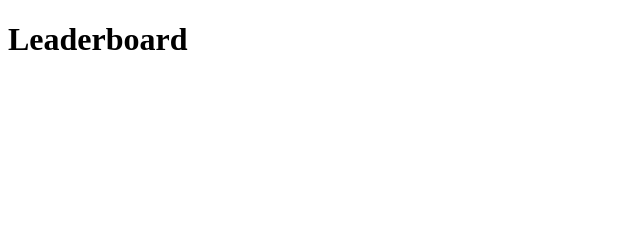
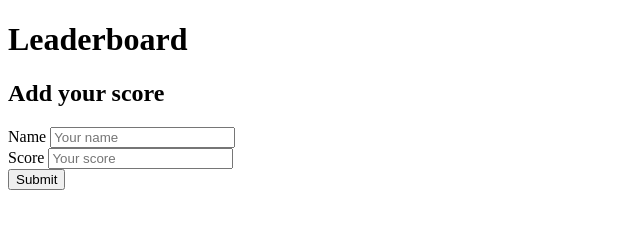
Before and after one commit to the-faizmohammad/leaderboard-game, a website built with webpack: page src/index.html in a window 1280 px wide. Shown: the whole page, without its empty margins (0-640 px from the left). Built offline with nearby package versions, Linux system fonts and the light colour scheme.

Commit message:
add form input for name and scores in index.html

```diff
--- a/src/index.html
+++ b/src/index.html
@@ -11,5 +11,24 @@
 <header>
         <h1 class="header">Leaderboard</h1>
     </header>
+    <main>
+    <!-- section to add the name and score -->
+        <section class="add-scores">
+            <h2 class="scores-heading">Add your score</h2>
+            <form action="#" method="POST">
+                <div class="user-input">
+                    <label for="name">Name</label>
+                    <input type="text" id="name" placeholder="Your name" required />
+                </div>
+                <div class="user-input">
+                    <label for="score">Score</label>
+                    <input type="number" id="score" placeholder="Your score" required />
+                </div>
+                <div class="submit-button">
+                    <button type="button" id="add-score">Submit</button>
+                </div>
+            </form>
+        </section>
+</main>
 </body>
 </html>
```
